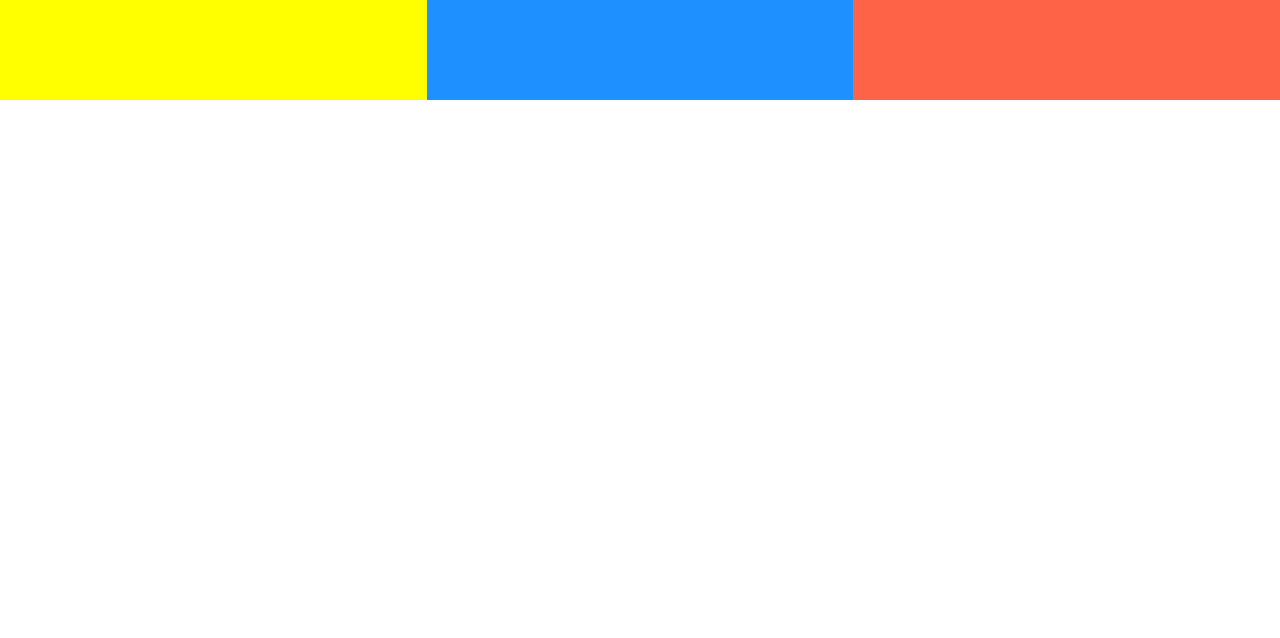
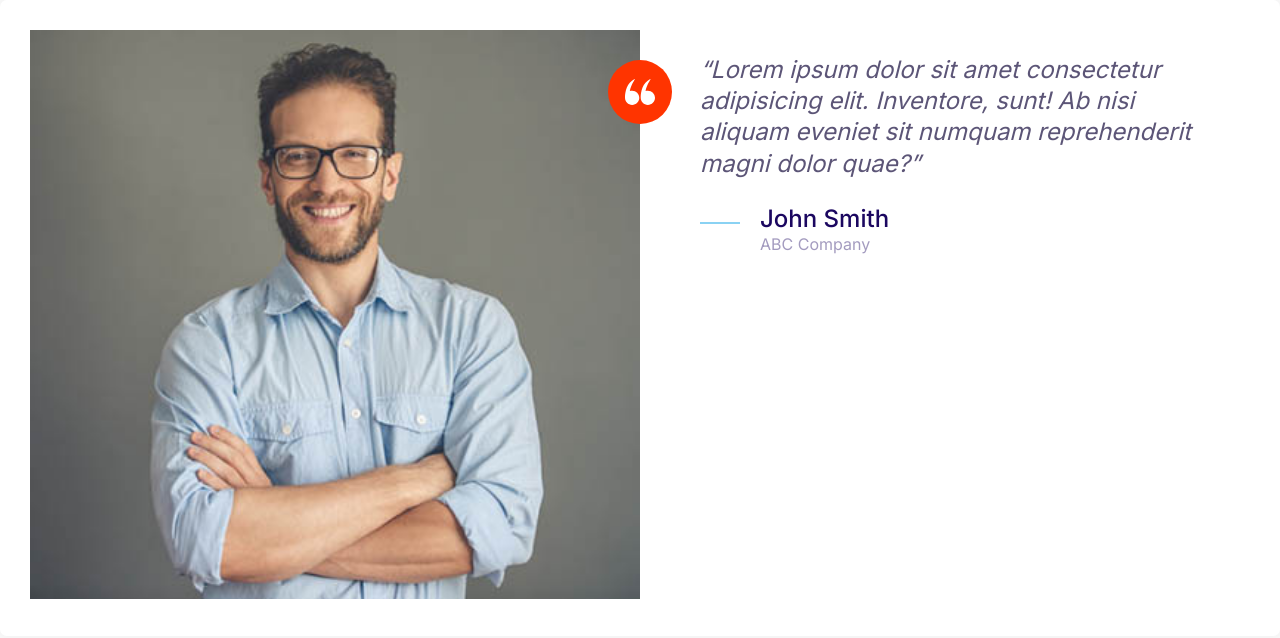
Before and after one commit to Sanket4496/moshify, a plain HTML site: page index.html in a window 1280 px wide. Drawn offline with Linux system fonts and the light colour scheme.

Commit message:
Add Testimonial component

```diff
--- a/css/styles.css
+++ b/css/styles.css
@@ -152,8 +152,17 @@ a {
     height: 40px;
 }
 
+.icon--small {
+    width: 30px;
+    height: 30px;
+}
+
 .icon--primary {
     fill: var(--color-primary)
+}
+
+.icon--white {
+    fill: #fff;
 }
 
 .icon-container {
@@ -164,6 +173,10 @@ a {
     height: 64px;
     justify-content: center;
     width: 64px;
+}
+
+.icon-container--accent {
+    background: var(---color-accent);
 }
 
 /* Button */
@@ -437,3 +450,34 @@ a {
         grid-template-columns: repeat(3, 1fr);
     }
 }
+
+/* Testimonials */
+
+.testimonial {
+    padding: 3rem;
+}
+
+.testimonial__image {
+    position: relative;
+}
+
+.testimonial__image > img {
+    width: 100%;
+}
+
+.testimonial__image > .icon-container {
+    position: absolute;
+    top: 3rem;
+    right: -32px;
+}
+
+@media screen and (min-width: 768px) {
+    .testimonial .quote,
+    .testimonial .quote__author {
+        font-size: 2.4rem;
+    }
+
+    .testimonial .quote {
+        margin-left: 6rem;
+    }
+}
--- a/index.html
+++ b/index.html
@@ -13,10 +13,36 @@
 </head>
 
 <body>
-    <div class="grid grid--1x3">
-        <div style="height: 100px; background: yellow"></div>
-        <div style="height: 100px; background: dodgerblue"></div>
-        <div style="height: 100px; background: tomato"></div>
+    <div class="card testimonial">
+        <div class="grid grid--1x2">
+            <div class="testimonial__image">
+                <span class="icon-container icon-container--accent">
+                    <svg class="icon icon--small icon--white">
+                        <use xlink:href="images/sprite.svg#quotes"></use>
+                    </svg>
+                </span>
+                <img src="images/testimonial.jpg" alt="A happy, smiling customer">
+            </div>
+            <blockquote class="quote">
+                <p class="quote__text">Lorem ipsum dolor sit amet consectetur adipisicing elit. Inventore, sunt! Ab nisi
+                    aliquam
+                    eveniet sit numquam
+                    reprehenderit magni dolor quae?</p>
+                <footer>
+                    <div class="media">
+                        <div class="media__image">
+                            <svg class="icon icon--primary quote__line">
+                                <use xlink:href="images/sprite.svg#line"></use>
+                            </svg>
+                        </div>
+                        <div class="media__body">
+                            <h3 class="media__title quote__author">John Smith</h3>
+                            <p class="quote__company">ABC Company</p>
+                        </div>
+                    </div>
+                </footer>
+            </blockquote>
+        </div>
     </div>
 </body>
 
```
Also changed, not shown: components/testimonial.html (added, +31 -0 lines), images/testimonial.jpg (added).
